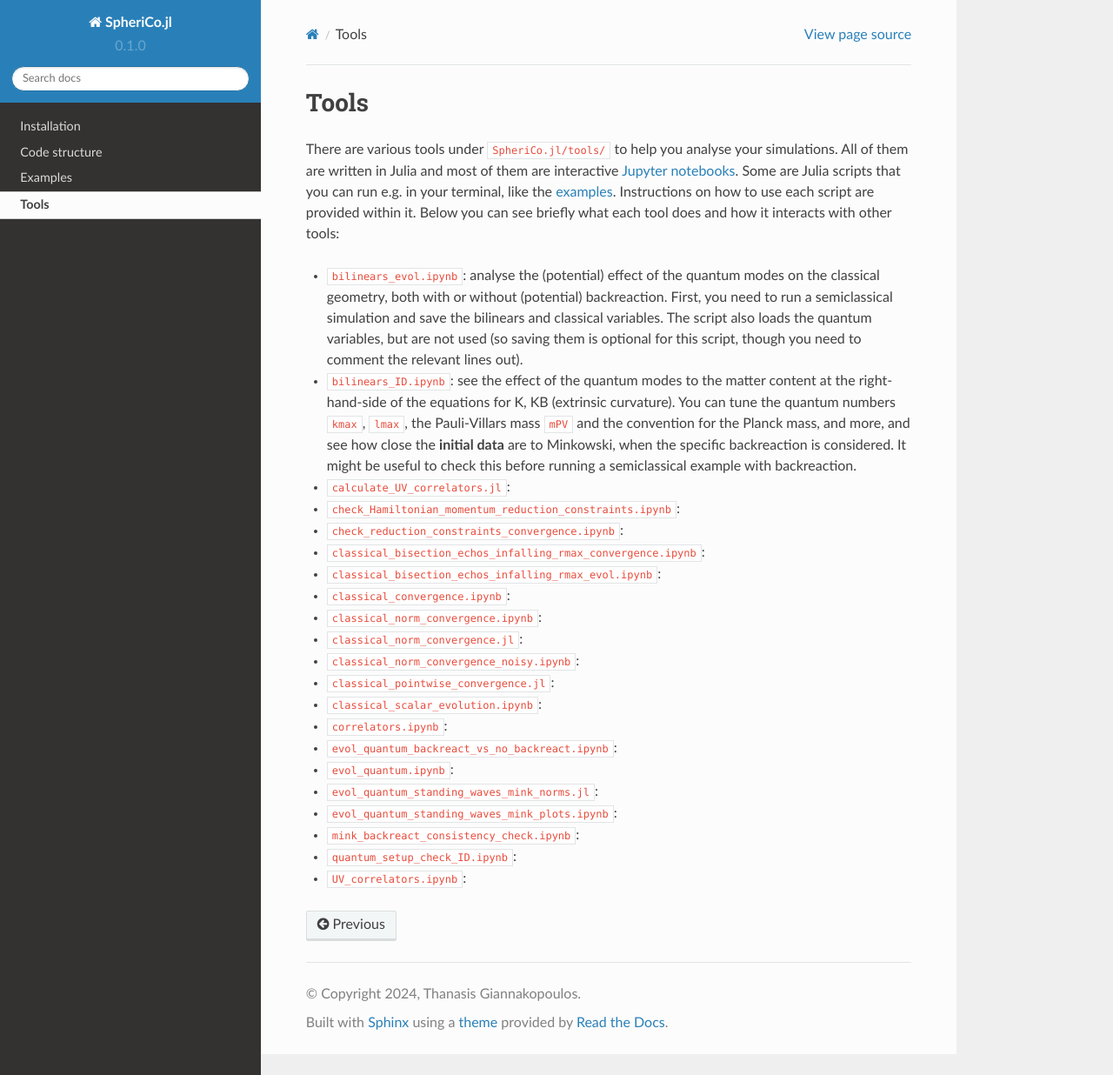
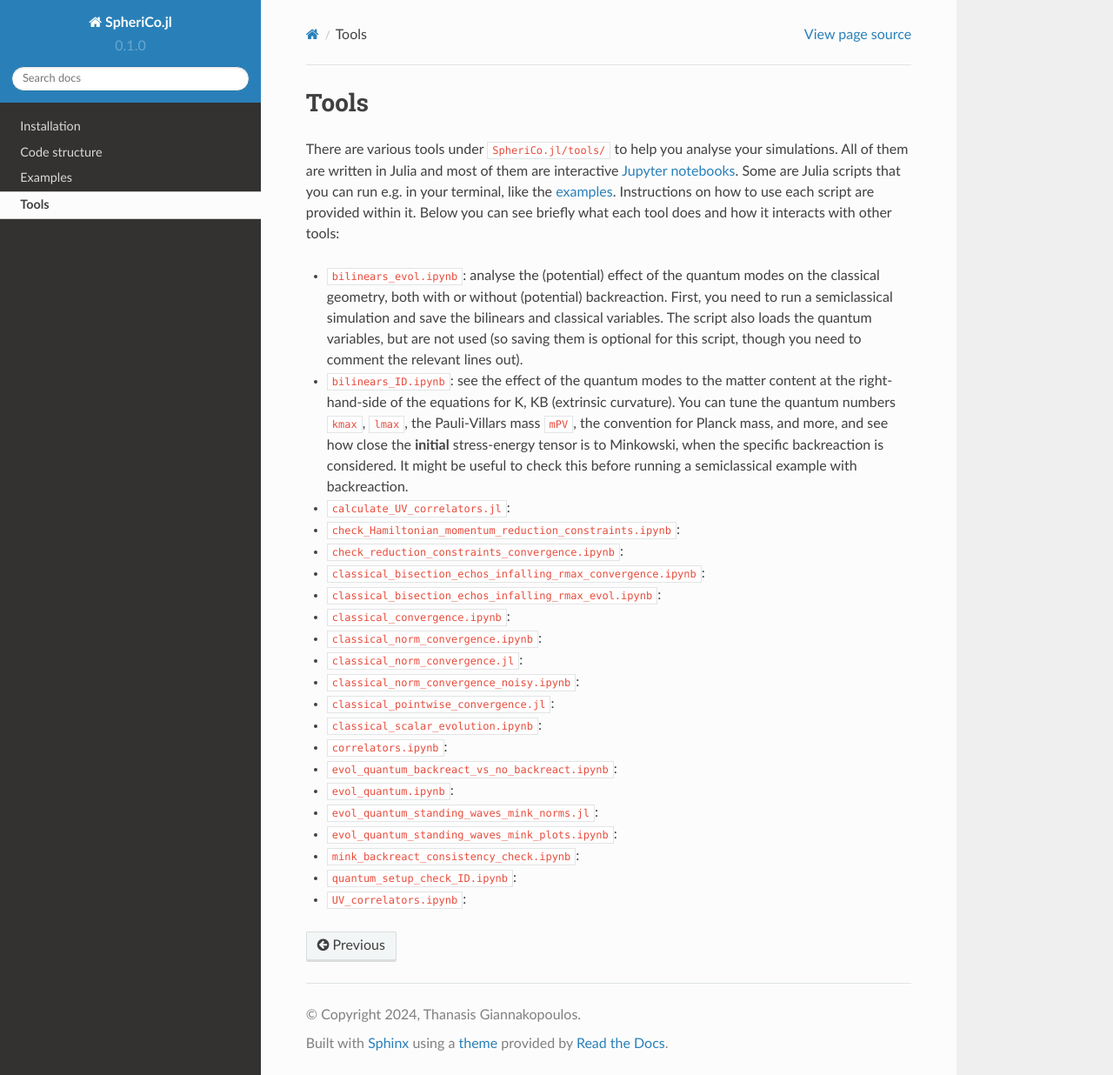
Before and after one commit to ThanasisGiannakopoulos/SpheriCo.jl, a Sphinx documentation site: the page built from docs/source/tools.rst, in a window 1280 px wide and 1236 px high. Shown: the whole window at 87% size. Built offline with Sphinx 7.4.7 and the Read the Docs theme 2.0.0, drawn with Linux system fonts in a browser that asks for light colours.

Commit message:
docs minor
Signed-off-by: thanasis@Dobby <giannakopoulos.th@gmail.com>

```diff
--- a/docs/source/tools.rst
+++ b/docs/source/tools.rst
@@ -22,11 +22,11 @@ how it interacts with other tools:
 - ``bilinears_ID.ipynb``: see the effect of the quantum modes to the
   matter content at the right-hand-side of the equations for K, KB
   (extrinsic curvature). You can tune the quantum numbers ``kmax``,
-  ``lmax``, the Pauli-Villars mass ``mPV`` and the convention for the
-  Planck mass, and more, and see how close the **initial data** are to
-  Minkowski, when the specific backreaction is considered. It might be
-  useful to check this before running a semiclassical example with
-  backreaction.
+  ``lmax``, the Pauli-Villars mass ``mPV``, the convention for Planck
+  mass, and more, and see how close the **initial** stress-energy
+  tensor is to Minkowski, when the specific backreaction is
+  considered. It might be useful to check this before running a
+  semiclassical example with backreaction.
 
 - ``calculate_UV_correlators.jl``:
 
```
